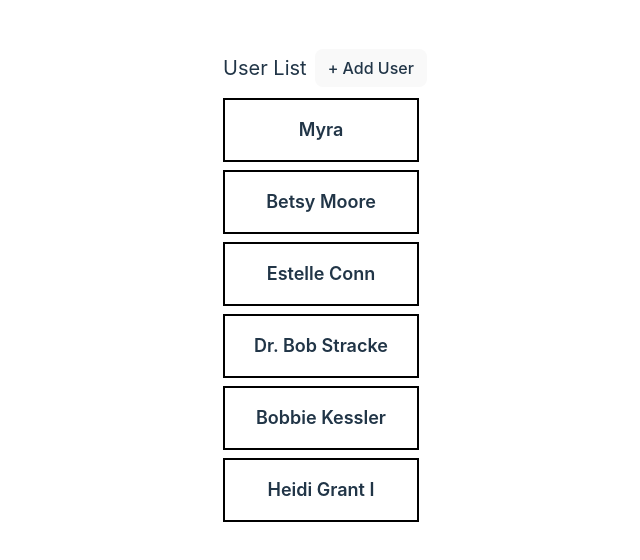
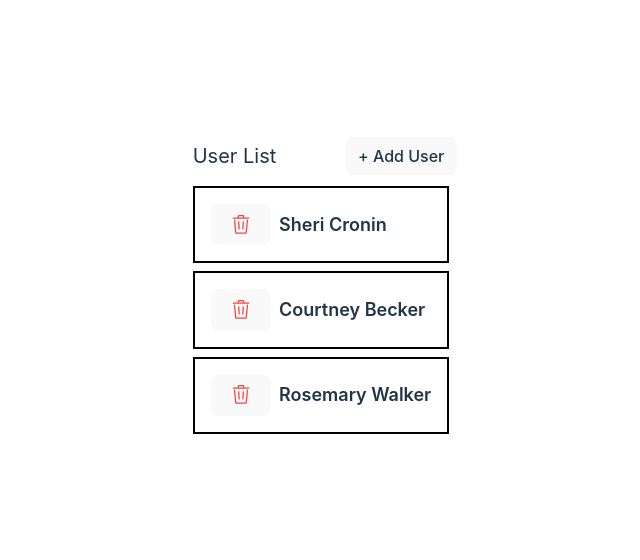
Before and after one commit to gus616/media, a React (Vite) app: page /users in a window 1280 px wide. Shown: the part 132-692 px from the top of the page, without its empty margins (319-959 px from the left). Built offline with nearby package versions, Linux system fonts and the light colour scheme; data requests are answered from the project's data file.

Commit message:
delete user feat added

```diff
--- a/db.json
+++ b/db.json
@@ -1,28 +1,16 @@
 {
   "users": [
     {
-      "id": "50",
-      "name": "Myra"
+      "id": "c258",
+      "name": "Sheri Cronin"
     },
     {
-      "id": "5bb0",
-      "name": "Betsy Moore"
+      "id": "3aab",
+      "name": "Courtney Becker"
     },
     {
-      "id": "ca84",
-      "name": "Estelle Conn"
-    },
-    {
-      "id": "0b38",
-      "name": "Dr. Bob Stracke"
-    },
-    {
-      "id": "6fef",
-      "name": "Bobbie Kessler"
-    },
-    {
-      "id": "a33b",
-      "name": "Heidi Grant I"
+      "id": "8ecf",
+      "name": "Rosemary Walker"
     }
   ],
   "albums": [
--- a/src/Users/components/UserCard.tsx
+++ b/src/Users/components/UserCard.tsx
@@ -1,12 +1,37 @@
+import { GoTrash } from "react-icons/go";
+import { deleteUser } from "../../store/thunks/deleteUser";
 import { User } from "../../types";
+import { useAppDispatch } from "../../hooks/hooks";
+import { useState } from "react";
+import { CgSpinnerAlt } from "react-icons/cg";
 
 type UserCardProps = {
     user: User
 }
 
 const UserCard = ({ user }: UserCardProps) => {
+    const dispatch = useAppDispatch();
+
+    const [isDeleting, setIsDeleting] = useState<boolean>(false);
+
+    const deleteHandler = (id: number) => {
+        setIsDeleting(true);
+        dispatch(deleteUser(id))
+            .unwrap()
+            .then(() => setIsDeleting(false))
+    }
+
+
     return (
-        <div className="bg-white border-2 border-black p-4 m-2 full-width">
+        <div className="bg-white border-2 border-black p-4 m-2 full-width flex flex-row items-center">
+
+            <button onClick={() => deleteHandler(user.id)} disabled={isDeleting} className="mr-2">
+                {
+                    isDeleting ? <CgSpinnerAlt className="animate-spin h-5 w-5 text-red-500 mx-auto" /> : <GoTrash className="h-5 w-5 text-red-500" />
+                }
+
+            </button>
+
             <h2 className="text-lg font-semibold">{user.name}</h2>
         </div>
     )
--- a/src/components/UI/Button.tsx
+++ b/src/components/UI/Button.tsx
@@ -1,4 +1,6 @@
+import { Dispatch } from '@reduxjs/toolkit';
 import className from 'classnames';
+import { SetStateAction } from 'react';
 import { CgSpinnerAlt } from "react-icons/cg";
 
 
@@ -26,6 +28,7 @@ function Button({
   danger,
   outline,
   rounded,
+  disabled,
   ...rest
 }: ButtonProps) {
   const classes = className(
@@ -48,7 +51,7 @@ function Button({
   );
 
   return (
-    <button className={classes} {...rest}>
+    <button className={classes} {...rest} disabled={disabled}>
       {children}
     </button>
   );
--- a/src/hooks/useThunk.ts
+++ b/src/hooks/useThunk.ts
@@ -3,7 +3,7 @@ import { useAppDispatch } from './hooks';
 
 // eslint-disable-next-line @typescript-eslint/no-explicit-any
 const useThunk = (thunk: any) => {
-  const [isLoading, setIsLoading] = useState(false);
+  const [isLoading, setIsLoading] = useState<boolean>(false);
 
   const [error, setError] = useState<string | null>(null);
 
--- a/src/store/Users/userSlice.ts
+++ b/src/store/Users/userSlice.ts
@@ -2,6 +2,7 @@ import { createSlice, PayloadAction } from "@reduxjs/toolkit";
 import { fetchUsers } from "../thunks/fetchUsers";
 import { addUser } from "../thunks/addUser";
 import { User } from "../../types";
+import { deleteUser } from "../thunks/deleteUser";
 
 type UserState = {
     isLoading: boolean,
@@ -48,6 +49,21 @@ export const usersSlice = createSlice({
             state.isLoading = false;
             state.error = action.error.message;
         });
+
+        builder.addCase(deleteUser.pending, (state: UserState) => {
+            state.isLoading = true;
+        });
+
+        builder.addCase(deleteUser.fulfilled, (state: UserState, action) => {
+            state.isLoading = false;
+            if (state.data) {
+                state.data = state.data.filter(user => user.id !== action.payload.id);
+            }
+        });
+
+        builder.addCase(deleteUser.rejected, (state: UserState, action) => {
+            state.error = action.error.message;
+        });
     }
 });
 
--- a/src/store/thunks/addUser.ts
+++ b/src/store/thunks/addUser.ts
@@ -3,7 +3,7 @@ import { User } from "../../types";
 import axios from "axios";
 import { faker } from "@faker-js/faker";
 const addUser = createAsyncThunk('users/addUser', async() => {
-    await new Promise(resolve => setTimeout(resolve, 2000));
+    await new Promise(resolve => setTimeout(resolve, 500));
     const response = await axios.post<User>("http://localhost:3005/users", {
         name: faker.person.fullName(),
     });
--- /dev/null
+++ b/src/store/thunks/deleteUser.ts
@@ -0,0 +1,14 @@
+import { createAsyncThunk } from "@reduxjs/toolkit";
+import axios from "axios";
+import { User } from "../../types";
+
+
+const deleteUser = createAsyncThunk('users/deleteUser', async(id: number) => {
+   console.log("Deleting user with id: ", id);
+    await new Promise(resolve => setTimeout(resolve, 1000));
+     const response = await axios.delete<User>("http://localhost:3005/users/" + id);
+
+    return response.data;
+});
+
+export { deleteUser };
```
